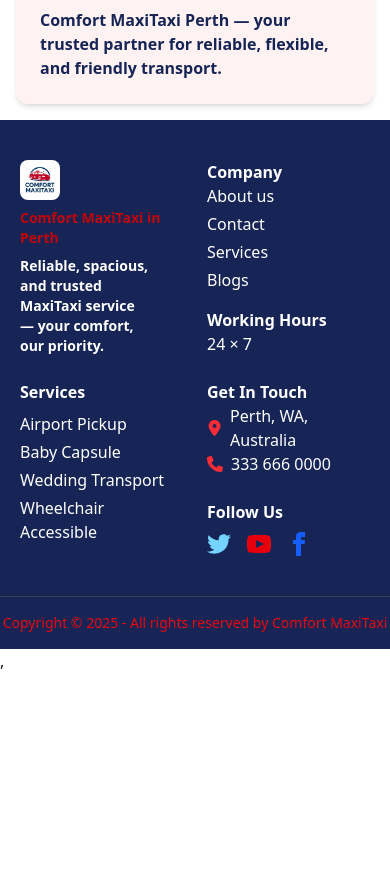
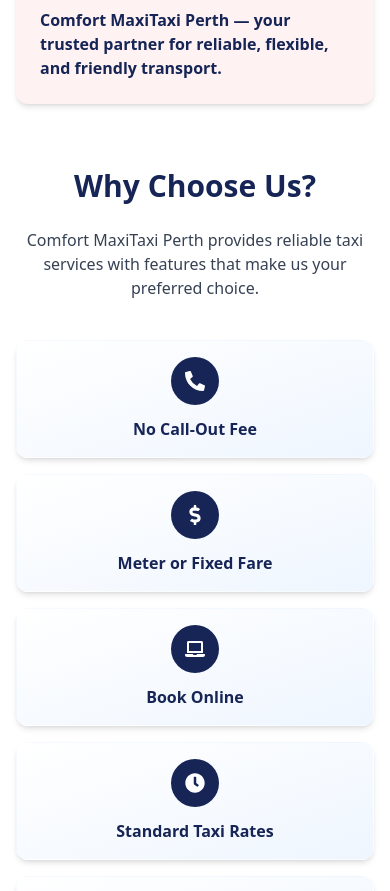
Before and after one commit to Raisul-24/comfort-maxitaxi-client, a React (Vite) app: page / in a window 390 px wide. Shown: the part 1060-1951 px from the top of the page. Before the commit the page ends 1733 px from the top, so only its background shows below. Built offline with nearby package versions, Linux system fonts and the light colour scheme.

Commit message:
why choose us added

```diff
--- a/package.json
+++ b/package.json
@@ -12,6 +12,7 @@
   "dependencies": {
     "@tailwindcss/vite": "^4.1.12",
     "daisyui": "^5.0.50",
+    "framer-motion": "^12.23.12",
     "react": "^19.1.1",
     "react-dom": "^19.1.1",
     "react-icons": "^5.5.0",
--- a/src/Layout/MainLayout.jsx
+++ b/src/Layout/MainLayout.jsx
@@ -9,7 +9,7 @@
         <div className='font-sans w-full min-h-screen bg-white'>
             <Navbar />
             <Banner />
-            <div className="container mx-auto">
+            <div className="max-w-7xl mx-auto">
             <Outlet></Outlet>
             </div>
             <Footer />
--- a/src/Pages/Home/Home.jsx
+++ b/src/Pages/Home/Home.jsx
@@ -1,10 +1,12 @@
 import React from 'react';
-import Reliable from './Reliable';
+import Reliable from '../../components/Home/Reliable';
+import WhyChooseUs from '../../components/Home/WhyChooseUs';
 
 const Home = () => {
     return (
         <div>
             <Reliable />
+            <WhyChooseUs />
         </div>
     );
 };
--- a/src/components/Footer/Footer.jsx
+++ b/src/components/Footer/Footer.jsx
@@ -5,13 +5,19 @@
 const Footer = () => {
   return (
     <div className="bg-blue-950 text-white">
-      <footer className="max-w-7xl mx-auto grid grid-cols-2 md:grid-cols-4 gap-6 px-5 py-10">
+      <footer className="max-w-7xl mx-auto grid grid-cols-1 sm:grid-cols-2 md:grid-cols-4 gap-8 px-5 py-10 text-sm md:text-base">
 
         {/* Logo & About */}
         <div>
-          <img src="/logo.png" className="w-10 md:w-20 h-10 md:h-20 rounded-lg" alt="Logo" />
-          <p className="font-bold py-2 text-sm lg:text-base text-red-700">Comfort MaxiTaxi in Perth</p>
-          <p className="w-4/5 text-sm lg:text-base font-semibold">
+          <img
+            src="/logo.png"
+            className="w-12 md:w-20 h-12 md:h-20 rounded-lg"
+            alt="Logo"
+          />
+          <p className="font-bold py-2 text-sm md:text-base text-red-700">
+            Comfort MaxiTaxi in Perth
+          </p>
+          <p className="max-w-xs text-sm md:text-base font-semibold leading-relaxed">
             Reliable, spacious, and trusted MaxiTaxi service — your comfort, our priority.
           </p>
         </div>
@@ -21,16 +27,24 @@
           <h3 className="font-bold md:mb-2">Company</h3>
           <ul className="space-y-1">
             <li>
-              <Link to="/about" className="hover:text-red-600 transition">About us</Link>
+              <Link to="/about" className="hover:text-red-600 transition">
+                About us
+              </Link>
             </li>
             <li>
-              <Link to="/" className="hover:text-red-600 transition">Contact</Link>
+              <Link to="/" className="hover:text-red-600 transition">
+                Contact
+              </Link>
             </li>
             <li>
-              <Link to="/" className="hover:text-red-600 transition">Services</Link>
+              <Link to="/" className="hover:text-red-600 transition">
+                Services
+              </Link>
             </li>
             <li>
-              <Link to="/blogs" className="hover:text-red-600 transition">Blogs</Link>
+              <Link to="/blogs" className="hover:text-red-600 transition">
+                Blogs
+              </Link>
             </li>
           </ul>
           <h4 className="font-bold mt-4">Working Hours</h4>
@@ -41,10 +55,26 @@
         <div>
           <h3 className="font-bold mb-2">Services</h3>
           <ul className="space-y-1">
-            <li><Link to="/" className="hover:text-red-600 transition">Airport Pickup</Link></li>
-            <li><Link to="/" className="hover:text-red-600 transition">Baby Capsule</Link></li>
-            <li><Link to="/" className="hover:text-red-600 transition">Wedding Transport</Link></li>
-            <li><Link to="/" className="hover:text-red-600 transition">Wheelchair Accessible</Link></li>
+            <li>
+              <Link to="/" className="hover:text-red-600 transition">
+                Airport Pickup
+              </Link>
+            </li>
+            <li>
+              <Link to="/" className="hover:text-red-600 transition">
+                Baby Capsule
+              </Link>
+            </li>
+            <li>
+              <Link to="/" className="hover:text-red-600 transition">
+                Wedding Transport
+              </Link>
+            </li>
+            <li>
+              <Link to="/" className="hover:text-red-600 transition">
+                Wheelchair Accessible
+              </Link>
+            </li>
           </ul>
         </div>
 
@@ -52,30 +82,36 @@
         <div>
           <h3 className="font-bold md:mb-2">Get In Touch</h3>
           <p className="flex items-center gap-2">
-            <FaLocationDot className="text-red-500" /> Perth, WA, Australia
+            <FaLocationDot className="text-red-500 flex-shrink-0" />
+            <span>Perth, WA, Australia</span>
           </p>
-          <p className="hidden md:flex items-center gap-2 my-2">
-            <MdOutlineMail className="text-red-500" />maxitaxi.perth@gmail.com
+          <p className="flex items-center gap-2 my-2">
+            <MdOutlineMail className="text-red-500 flex-shrink-0" />
+            <span className="break-all">maxitaxi.perth@gmail.com</span>
           </p>
           <p className="flex items-center gap-2">
-            <FaPhone className="text-red-500" /> 333 666 0000
+            <FaPhone className="text-red-500 flex-shrink-0" />
+            <span>333 666 0000</span>
           </p>
 
           <h4 className="font-bold mt-6">Follow Us</h4>
           <div className="flex gap-4 mt-2">
-            <a href="https://twitter.com/" className="text-sky-300">
-              <svg xmlns="http://www.w3.org/2000/svg" width="24" height="24" viewBox="0 0 24 24" fill="currentColor">
-              <path d="M24 4.557c-.883.392-1.832.656-2.828.775 1.017-.609 1.798-1.574 2.165-2.724-.951.564-2.005.974-3.127 1.195-.897-.957-2.178-1.555-3.594-1.555-3.179 0-5.515 2.966-4.797 6.045-4.091-.205-7.719-2.165-10.148-5.144-1.29 2.213-.669 5.108 1.523 6.574-.806-.026-1.566-.247-2.229-.616-.054 2.281 1.581 4.415 3.949 4.89-.693.188-1.452.232-2.224.084.626 1.956 2.444 3.379 4.6 3.419-2.07 1.623-4.678 2.348-7.29 2.04 2.179 1.397 4.768 2.212 7.548 2.212 9.142 0 14.307-7.721 13.995-14.646.962-.695 1.797-1.562 2.457-2.549z"></path>
+            <a href="https://twitter.com/" className="text-sky-300 hover:scale-110 transition">
+              {/* Twitter Icon */}
+              <svg xmlns="http://www.w3.org/2000/svg" width="22" height="22" fill="currentColor" viewBox="0 0 24 24">
+                <path d="M24 4.557c-.883.392-1.832.656-2.828.775 1.017-.609 1.798-1.574 2.165-2.724-.951.564-2.005.974-3.127 1.195-.897-.957-2.178-1.555-3.594-1.555-3.179 0-5.515 2.966-4.797 6.045-4.091-.205-7.719-2.165-10.148-5.144-1.29 2.213-.669 5.108 1.523 6.574-.806-.026-1.566-.247-2.229-.616-.054 2.281 1.581 4.415 3.949 4.89-.693.188-1.452.232-2.224.084.626 1.956 2.444 3.379 4.6 3.419-2.07 1.623-4.678 2.348-7.29 2.04 2.179 1.397 4.768 2.212 7.548 2.212 9.142 0 14.307-7.721 13.995-14.646.962-.695 1.797-1.562 2.457-2.549z"></path>
               </svg>
             </a>
-            <a href="https://www.youtube.com/" className="text-red-600">
-              <svg xmlns="http://www.w3.org/2000/svg" width="24" height="24" viewBox="0 0 24 24" fill="currentColor">
-              <path d="M19.615 3.184c-3.604-.246-11.631-.245-15.23 0-3.897.266-4.356 2.62-4.385 8.816.029 6.185.484 8.549 4.385 8.816 3.6.245 11.626.246 15.23 0 3.897-.266 4.356-2.62 4.385-8.816-.029-6.185-.484-8.549-4.385-8.816zm-10.615 12.816v-8l8 3.993-8 4.007z"></path>
+            <a href="https://www.youtube.com/" className="text-red-600 hover:scale-110 transition">
+              {/* YouTube Icon */}
+              <svg xmlns="http://www.w3.org/2000/svg" width="22" height="22" fill="currentColor" viewBox="0 0 24 24">
+                <path d="M19.615 3.184c-3.604-.246-11.631-.245-15.23 0-3.897.266-4.356 2.62-4.385 8.816.029 6.185.484 8.549 4.385 8.816 3.6.245 11.626.246 15.23 0 3.897-.266 4.356-2.62 4.385-8.816-.029-6.185-.484-8.549-4.385-8.816zm-10.615 12.816v-8l8 3.993-8 4.007z"></path>
               </svg>
             </a>
-            <a href="https://web.facebook.com/" className="text-blue-600">
-              <svg xmlns="http://www.w3.org/2000/svg" width="24" height="24" viewBox="0 0 24 24" fill="currentColor">
-              <path d="M9 8h-3v4h3v12h5v-12h3.642l.358-4h-4v-1.667c0-.955.192-1.333 1.115-1.333h2.885v-5h-3.808c-3.596 0-5.192 1.583-5.192 4.615v3.385z"></path>
+            <a href="https://web.facebook.com/" className="text-blue-600 hover:scale-110 transition">
+              {/* Facebook Icon */}
+              <svg xmlns="http://www.w3.org/2000/svg" width="22" height="22" fill="currentColor" viewBox="0 0 24 24">
+                <path d="M9 8h-3v4h3v12h5v-12h3.642l.358-4h-4v-1.667c0-.955.192-1.333 1.115-1.333h2.885v-5h-3.808c-3.596 0-5.192 1.583-5.192 4.615v3.385z"></path>
               </svg>
             </a>
           </div>
@@ -83,8 +119,8 @@
       </footer>
 
       {/* Bottom Bar */}
-      <div className="border-t border-gray-700 text-center py-4 text-red-600 text-sm">
-        Copyright © 2025 - All rights reserved by Comfort MaxiTaxi
+      <div className="border-t border-gray-700 text-center py-4 text-red-600 text-xs md:text-sm">
+        Copyright © {new Date().getFullYear()} - All rights reserved by Comfort MaxiTaxi
       </div>
     </div>
   );
--- a/src/Pages/Home/Reliable.jsx
+++ b/src/components/Home/Reliable.jsx
@@ -4,7 +4,7 @@
   const [showMore, setShowMore] = useState(false);
 
   return (
-    <div className="p-4 md:p-8 text-blue-950 ">
+    <div className="p-4 md:p-8 text-blue-950 container">
       {/* Heading */}
        <div className="text-center md:text-left mb-6">
           <h1 className="md:text-4xl lg:text-5xl font-extrabold tracking-wide">
--- /dev/null
+++ b/src/components/Home/WhyChooseUs.jsx
@@ -0,0 +1,88 @@
+import React, { useState } from "react";
+import { motion } from "framer-motion";
+import {
+  FaPhoneAlt,
+  FaDollarSign,
+  FaLaptop,
+  FaClock,
+  FaCalculator,
+  FaUsers,
+} from "react-icons/fa";
+
+const benefits = [
+  { title: "No Call-Out Fee", desc: "Save $1.50 — we don’t charge a call-out fee.", icon: <FaPhoneAlt /> },
+  { title: "Meter or Fixed Fare", desc: "Choose meter fare or a set price to avoid surprises.", icon: <FaDollarSign /> },
+  { title: "Book Online", desc: "Easy online booking with instant confirmation.", icon: <FaLaptop /> },
+  { title: "Standard Taxi Rates", desc: "Premium services at standard taxi rates.", icon: <FaClock /> },
+  { title: "Online Taxi Fare Calculator", desc: "Estimate your fare before booking.", icon: <FaCalculator /> },
+  { title: "Group Transfers", desc: "Efficient transfers for large groups.", icon: <FaUsers /> },
+];
+
+const cardVariants = {
+  hidden: { opacity: 0, y: 30 },
+  visible: (i) => ({
+    opacity: 1,
+    y: 0,
+    transition: { delay: i * 0.15, duration: 0.5, ease: "easeOut" },
+  }),
+};
+
+const WhyChooseUs = () => {
+  const [activeIndex, setActiveIndex] = useState(null);
+
+  return (
+    <div className="max-w-7xl mx-auto px-4 md:px-8 py-12 md:py-20">
+      <motion.h2
+        initial={{ opacity: 0, y: -20 }}
+        animate={{ opacity: 1, y: 0 }}
+        transition={{ duration: 0.6 }}
+        className="text-3xl md:text-4xl font-bold text-center text-blue-950 mb-6 md:mb-12"
+      >
+        Why Choose Us?
+      </motion.h2>
+
+      <motion.p
+        initial={{ opacity: 0, y: -10 }}
+        animate={{ opacity: 1, y: 0 }}
+        transition={{ duration: 0.6, delay: 0.2 }}
+        className="text-center text-base md:text-lg text-gray-700 mb-10 md:mb-16"
+      >
+        Comfort MaxiTaxi Perth provides reliable taxi services with features that make us your preferred choice.
+      </motion.p>
+
+      <div className="grid grid-cols-1 sm:grid-cols-2 md:grid-cols-3 gap-4 md:gap-6">
+        {benefits.map((benefit, index) => (
+          <motion.div
+            key={index}
+            custom={index}
+            initial="hidden"
+            animate="visible"
+            variants={cardVariants}
+            whileHover={{ scale: 1.05 }}
+            onClick={() => setActiveIndex(activeIndex === index ? null : index)}
+            className="relative rounded-xl p-4 sm:p-5 md:p-6 flex flex-col items-center text-center gap-3 cursor-pointer
+                       border border-transparent bg-gradient-to-br from-white to-blue-50 shadow-md
+                       hover:border-blue-950 hover:shadow-lg transition-all duration-300"
+          >
+            <motion.div
+              whileHover={{ rotate: 10, scale: 1.1 }}
+              className="w-12 h-12 sm:w-14 sm:h-14 md:w-16 md:h-16 flex items-center justify-center rounded-full bg-blue-950 text-white text-xl sm:text-2xl md:text-2xl"
+            >
+              {benefit.icon}
+            </motion.div>
+            <h3 className="text-base sm:text-lg md:text-lg font-semibold text-blue-950">{benefit.title}</h3>
+
+            <motion.p
+              className={`text-gray-700 text-sm sm:text-base md:text-sm mt-1
+                         ${activeIndex === index ? "block" : "hidden"} md:block`}
+            >
+              {benefit.desc}
+            </motion.p>
+          </motion.div>
+        ))}
+      </div>
+    </div>
+  );
+};
+
+export default WhyChooseUs;
```
Also changed, not shown: 1 other file (tests, documents, lock files or other folders).
